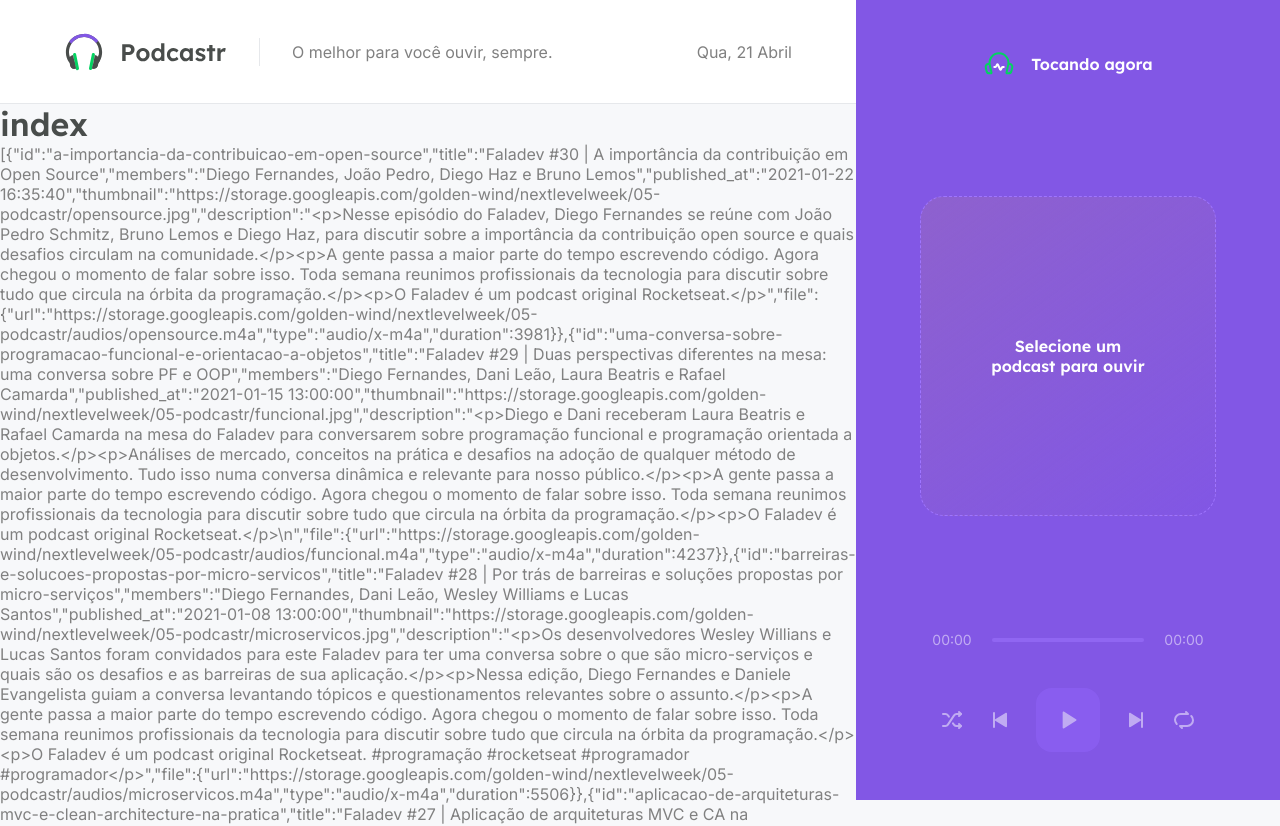
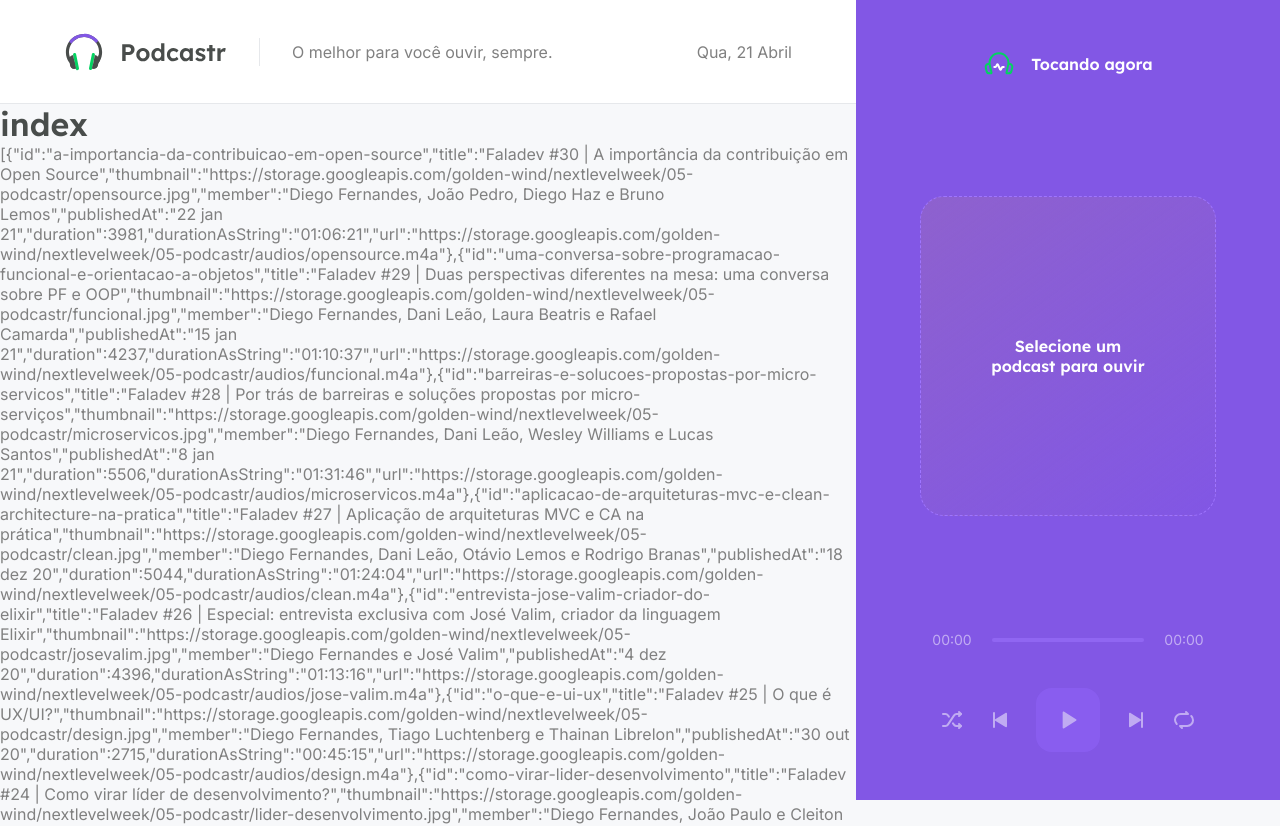
Before and after one commit to ricardomariz/podcastr-nlw5, a Next.js app: page / in a window 1280 px wide. Shown: the top 826 px of the page. Built offline with nearby package versions, Linux system fonts and the light colour scheme; data requests are answered from the project's data file.

Commit message:
episode data is now formatted

```diff
--- a/src/pages/index.tsx
+++ b/src/pages/index.tsx
@@ -1,10 +1,15 @@
 import { GetStaticProps } from 'next';
+import { format, parseISO } from 'date-fns';
+import ptBR from 'date-fns/locale/pt-BR';
+
 import { api } from '../services/api';
+import { convertDurationToTimeString } from '../utils/convertDurationToTimeString';
 
 type Episode = {
   id: string;
   title: string;
   members: string;
+  published_at: string;
 
 }
 
@@ -32,9 +37,25 @@
     }
   })
 
+  const episodes = data.map(episode => {
+    return {
+      id: episode.id,
+      title: episode.title,
+      thumbnail: episode.thumbnail,
+      member: episode.members,
+      publishedAt: format(parseISO(episode.published_at), 'd MMM yy', {
+        locale: ptBR
+      }),
+      duration: Number(episode.file.duration),
+      durationAsString: convertDurationToTimeString(Number(episode.file.duration)),
+      url: episode.file.url,
+
+    }
+  })
+
   return {
     props: {
-      episodes: data
+      episodes,
     },
     revalidate: 60 * 60 * 8,
   }
--- /dev/null
+++ b/src/utils/convertDurationToTimeString.ts
@@ -0,0 +1,11 @@
+export function convertDurationToTimeString(duration: number): string {
+  const hours = Math.floor(duration / 3600)
+  const minutes = Math.floor((duration % 3600) / 60)
+  const seconds = Math.floor(duration % 60);
+
+  const timeString = [hours, minutes, seconds]
+    .map(unit => String(unit).padStart(2, '0'))
+    .join(':')
+
+  return timeString;
+}
```
